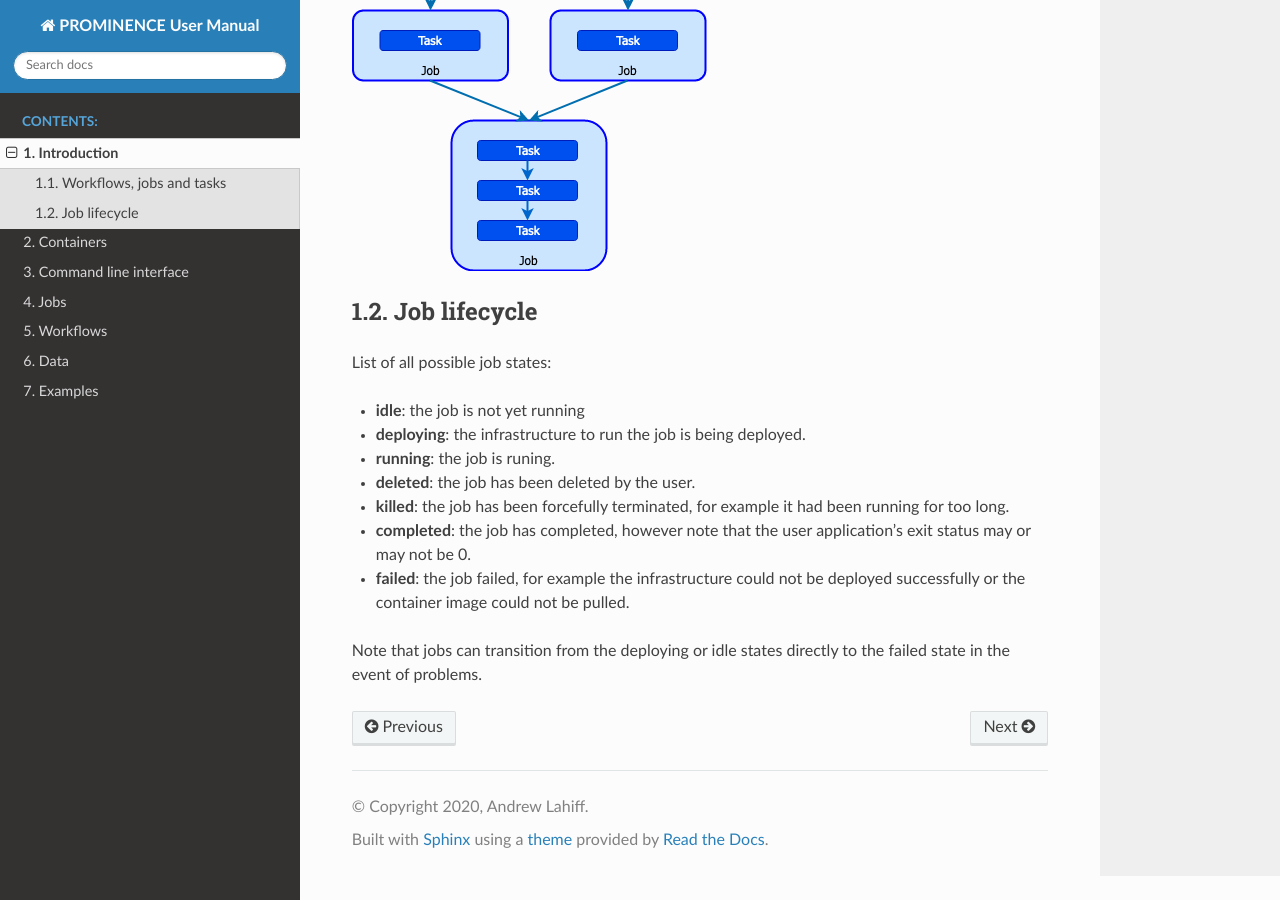
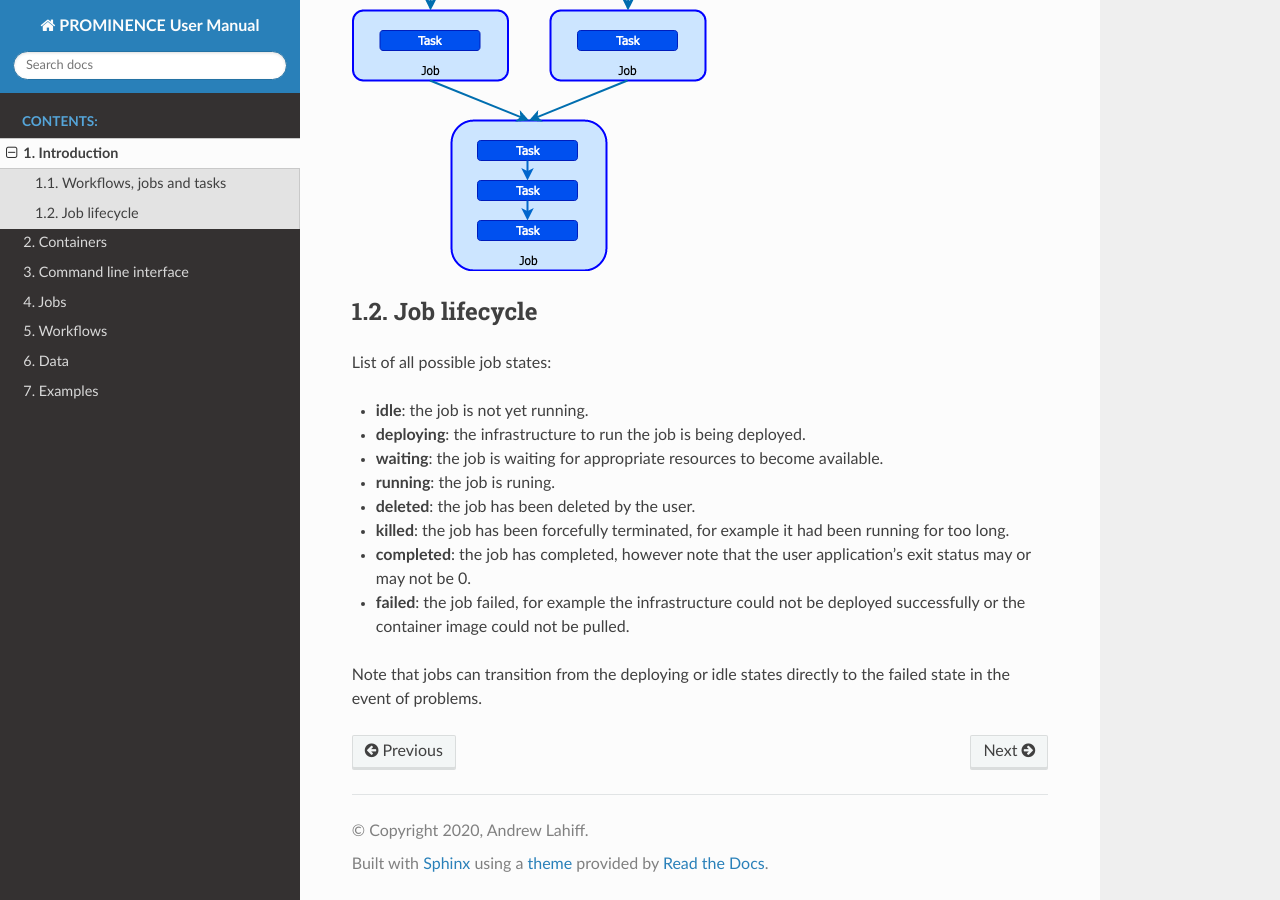
Before and after one commit to prominence-eosc/docs-eosc, a Sphinx documentation site: the page built from source/introduction.rst, in a window 1280 px wide and 900 px high, scrolled down 1423 px. Built offline with Sphinx 7.4.7 and the Read the Docs theme 2.0.0, drawn with Linux system fonts in a browser that asks for light colours.

Commit message:
Add waiting job state

```diff
--- a/source/introduction.rst
+++ b/source/introduction.rst
@@ -44,8 +44,9 @@ Job lifecycle
 
 List of all possible job states:
 
-* **idle**: the job is not yet running
+* **idle**: the job is not yet running.
 * **deploying**: the infrastructure to run the job is being deployed.
+* **waiting**: the job is waiting for appropriate resources to become available.
 * **running**: the job is runing.
 * **deleted**: the job has been deleted by the user.
 * **killed**: the job has been forcefully terminated, for example it had been running for too long.
```
